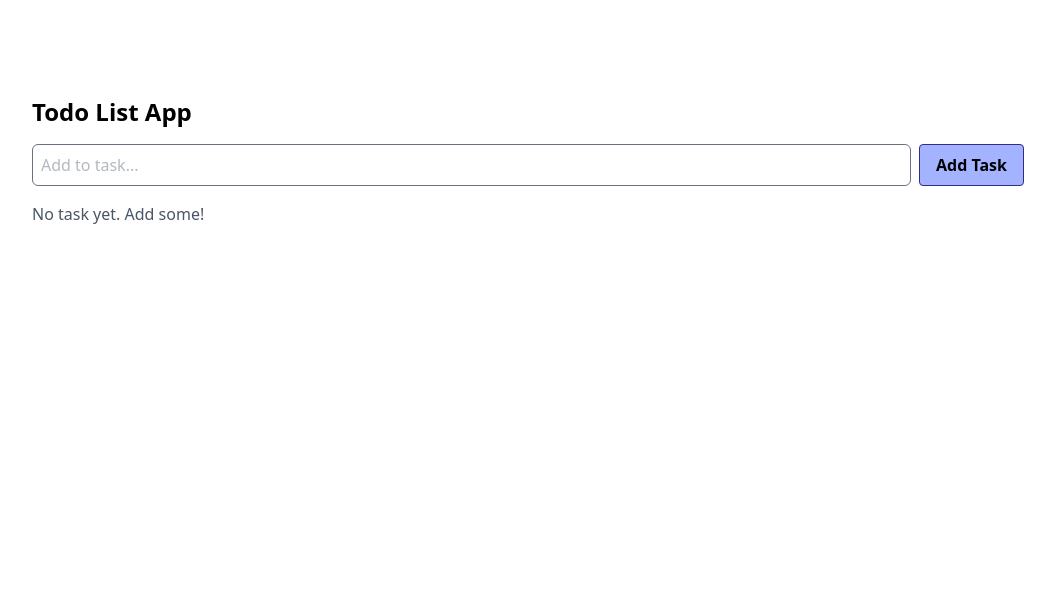
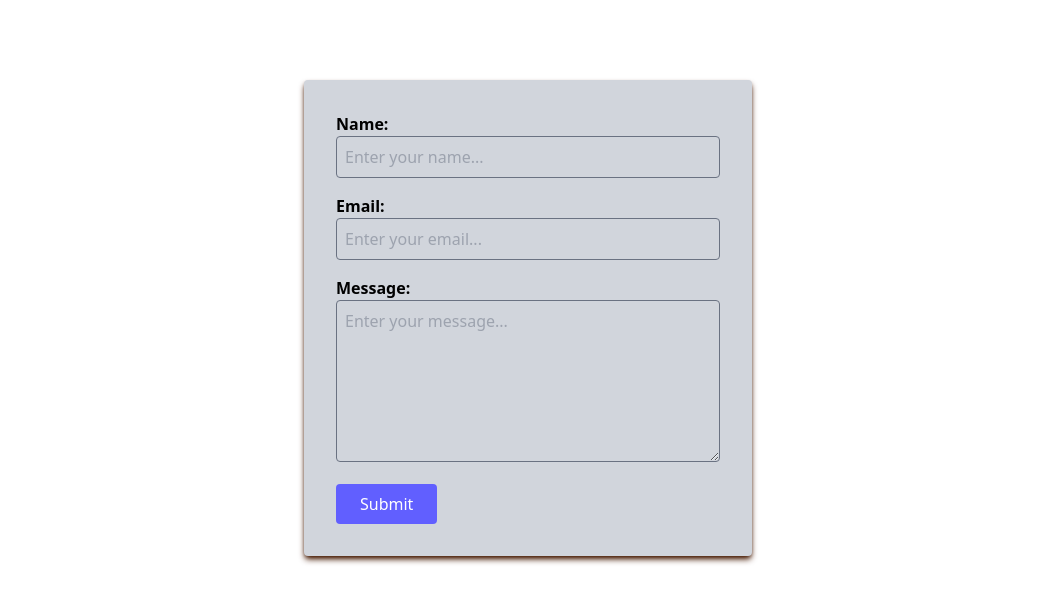
Before and after one commit to selina-islam/Play_With_React, a React (Vite) app: page / in a window 1280 px wide. Shown: the top 602 px of the page, without its empty margins (112-1167 px from the left). Built offline with nearby package versions, Linux system fonts and the light colour scheme.

Commit message:
Form validation

```diff
--- a/src/App.jsx
+++ b/src/App.jsx
@@ -1,13 +1,10 @@
-
-import './App.css'
-import ToDo from './Project/ToDoApp/ToDo'
-
+import React from 'react'
+import Form from './Day-4/Form'
 
 function App() {
-
   return (
     <div>
-  <ToDo/>
+      <Form/>
     </div>
   )
 }
--- /dev/null
+++ b/src/Day-4/Form.jsx
@@ -0,0 +1,93 @@
+import React, { useState } from "react";
+
+function Form() {
+  const [name, setName] = useState("");
+  const [email, setEmail] = useState("");
+        const [message, setMessage] = useState("");
+        const [errors, setErrors] = useState('')
+
+
+        // check form validation
+const validateForm=()=> {
+        const newErrors = {};
+        if(!name.trim()) newErrors.name= 'Name is required!'
+        if (!email.trim() || !/^\S+@\S+\.\S+$/.test(email))
+          newErrors.email = "Invalid or empty email! Please correct it!";
+        if (!message.trim()) newErrors.message = 'Message cannot be empty!'
+        setErrors(newErrors)
+        return Object.keys(newErrors).length === 0;
+}
+
+        // form submit
+        const handleSubmit = (e) => {
+                e.preventDefault();
+                if (validateForm()) {
+                  alert(`Assalamu Alaikum ${name}, thanks for your submit! `);
+                  setName("");
+                  setEmail("");
+                  setMessage("");
+                }
+
+        }
+  return (
+    <div className="max-w-md bg-gray-300 p-8 rounded mt-20 mx-auto shadow-md shadow-amber-950">
+      <form onSubmit={handleSubmit} className="space-y-4">
+        {/* name */}
+        <div>
+          <label className="block font-semibold"> Name:</label>
+          <input
+            onChange={(e) => setName(e.target.value)}
+            value={name}
+            type="text"
+            name="name"
+            id="name"
+            placeholder="Enter your name..."
+            className="border p-2 text-gray-500 rounded w-full"
+          />
+          {errors.name && (
+            <p className="text-red-500 text-sm italic">{errors.name}</p>
+          )}
+        </div>
+        {/* email */}
+        <div>
+          {" "}
+          <label className="block font-semibold"> Email:</label>
+          <input
+            onChange={(e) => setEmail(e.target.value)}
+            value={email}
+            type="text"
+            name="name"
+            id="name"
+            placeholder="Enter your email..."
+            className="border p-2 text-gray-500 rounded w-full"
+          />
+          {errors.email && (
+            <p className="text-red-500 text-sm italic">{errors.email}</p>
+          )}
+        </div>
+        {/* message */}
+        <div>
+          <label className="block font-semibold"> Message:</label>
+          <textarea
+            onChange={(e) => setMessage(e.target.value)}
+            value={message}
+            name="message"
+            id="message"
+            placeholder="Enter your message..."
+            rows="6"
+            className="border p-2 text-gray-500 rounded w-full"
+          ></textarea>
+          {errors.message && (
+            <p className="text-red-500 text-sm italic">{errors.message}</p>
+          )}
+        </div>
+
+        <button className="bg-indigo-500 px-6 py-2 rounded text-white">
+          Submit
+        </button>
+      </form>
+    </div>
+  );
+}
+
+export default Form;
```
